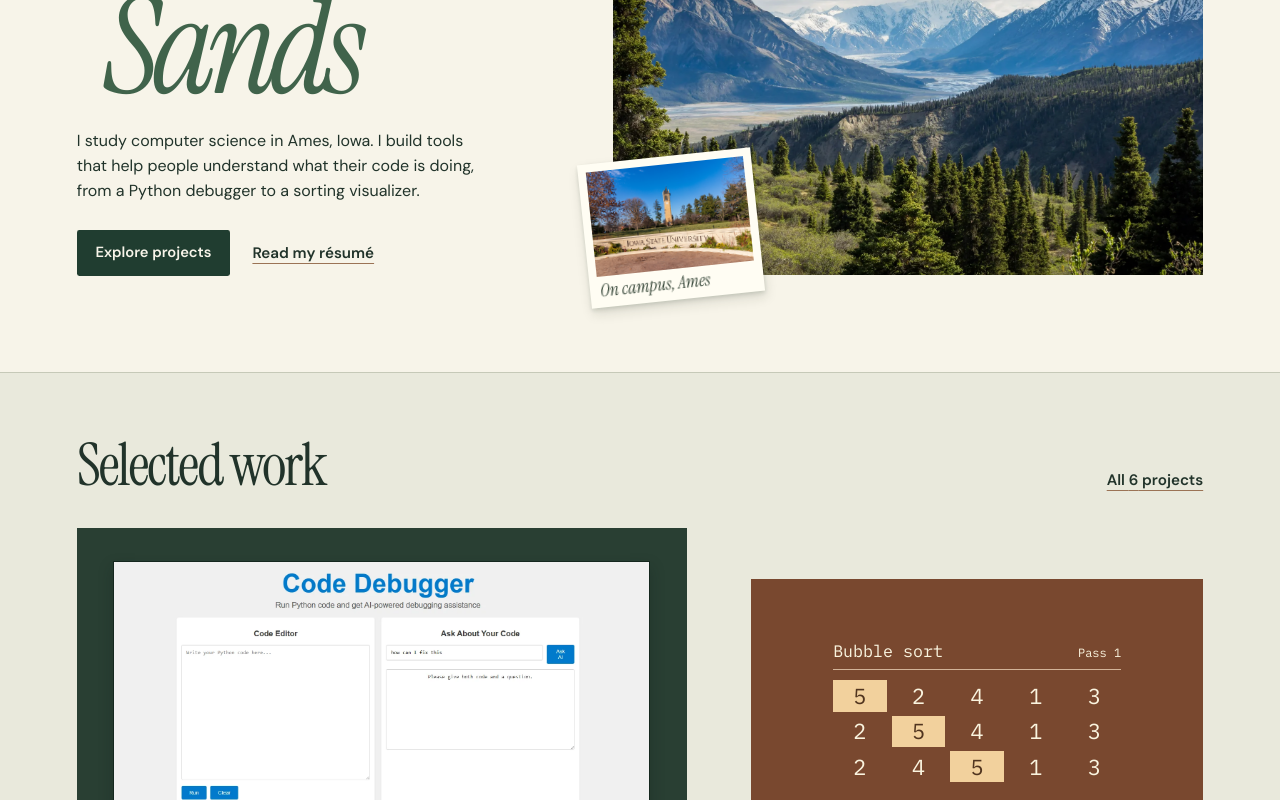
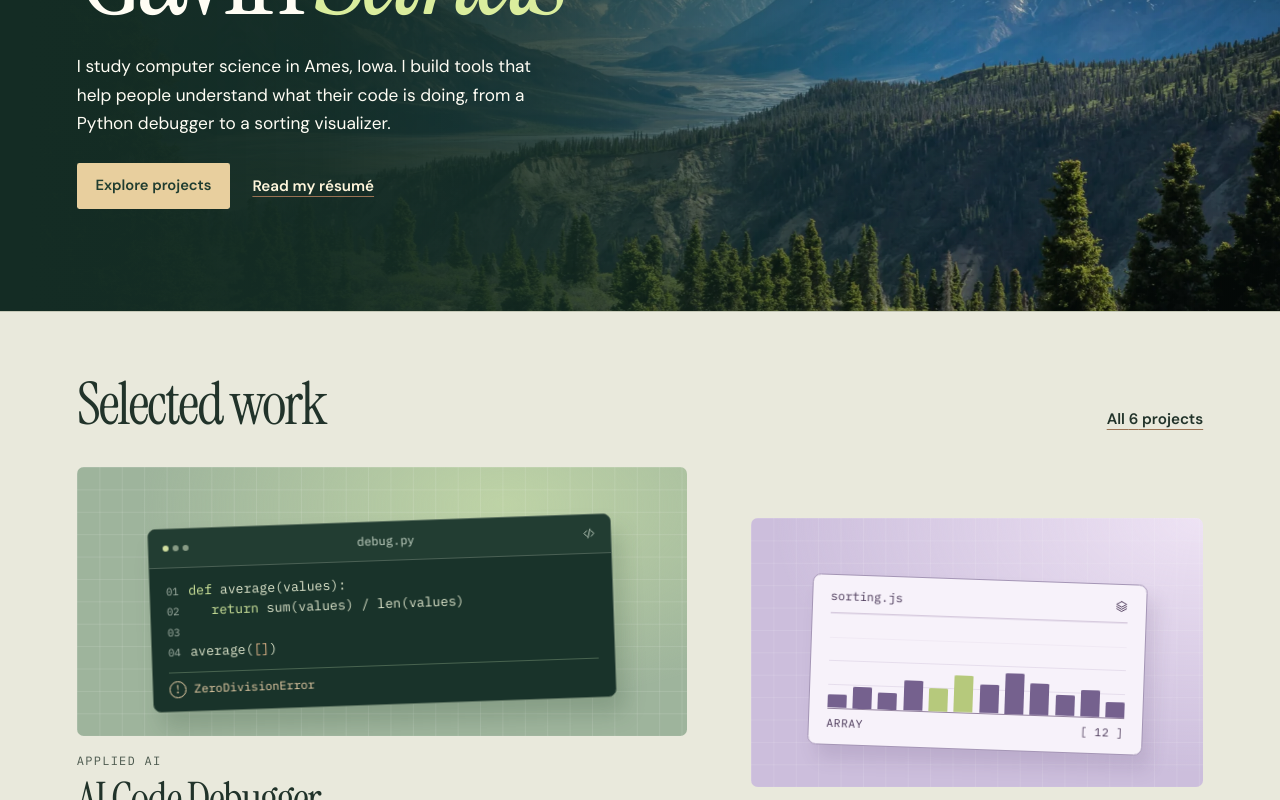
Before and after one commit to gsandss/Portfolio, a React (Vite) app: page / in a window 1280 px wide. Shown: the part 300-1100 px from the top of the page. Built offline with nearby package versions, Linux system fonts and the light colour scheme.

Commit message:
Restore blended mountain backdrop and scroll-linked project motion

```diff
--- a/src/App.css
+++ b/src/App.css
@@ -1,66 +1,60 @@
-/* Home */
+/* The photograph moves behind a stationary contrast gradient. */
 .hero {
-  display: grid;
-  grid-template-columns: minmax(0, 0.92fr) minmax(0, 1.2fr);
-  gap: clamp(3rem, 6.6vw, 7.5rem);
-  align-items: center;
-  padding-block: clamp(2.25rem, 4.3vw, 4.6rem) clamp(3.5rem, 6vw, 6.25rem);
+  position: relative;
+  isolation: isolate;
+  overflow: clip;
+  background: #142c24;
+  color: #fffdf4;
 }
 .hero__copy {
-  padding-block: 0.5rem;
+  padding-block: clamp(4rem, 8vw, 8rem);
 }
-.hero h1 {
-  margin: clamp(1rem, 2vw, 2rem) 0 1.4rem -0.045em;
-  font-size: clamp(6.4rem, 10.5vw, 10rem);
-  line-height: 0.78;
-  letter-spacing: -0.06em;
-}
-.hero h1 em {
-  display: block;
-  color: #40634b;
-  font-weight: 400;
-  padding-left: 0.24em;
-  padding-bottom: 0.04em;
-}
-.hero__intro {
-  max-width: 26rem;
-  color: var(--ink);
-  text-wrap: pretty;
-  font-size: clamp(1rem, 1.25vw, 1.18rem);
-  line-height: 1.57;
-}
-.hero .actions {
-  align-items: center;
-  gap: 1.4rem;
-  margin-top: 1.65rem;
-}
-.hero__photos {
-  position: relative;
-  padding-bottom: 1.25rem;
-}
-.hero__landscape {
-  display: block;
-  overflow: hidden;
-  background: #a3aea1;
-  aspect-ratio: 1.32;
+.hero__landscape,
+.hero::after {
+  position: absolute;
+  inset: 0;
+  z-index: -1;
+  pointer-events: none;
 }
 .hero__landscape img {
   width: 100%;
   height: 100%;
   object-fit: cover;
-  object-position: 53% 51%;
+  object-position: center 52%;
+}
+.hero::after {
+  content: '';
+  background: linear-gradient(90deg, #142c24 2%, #142c24f5 25%, #142c24ce 43%, #142c2430 75%);
+}
+.hero .label,
+.hero .journal-link {
+  color: #fff6dc;
+}
+.hero h1 {
+  font-size: clamp(5rem, 10vw, 9.7rem);
+  line-height: 0.97;
+  letter-spacing: -0.05em;
+  margin: 1rem 0 1.2rem;
+}
+.hero h1 em {
+  color: #daed9d;
+  font-weight: 400;
+}
+.hero__intro {
+  max-width: 29rem;
+  font-size: clamp(1rem, 1.35vw, 1.2rem);
+}
+.hero .actions {
+  margin-top: 1.6rem;
+  align-items: center;
+  gap: 1.4rem;
 }
 .campus-print {
-  position: absolute;
-  bottom: -0.25rem;
-  left: -5%;
-  width: clamp(7.8rem, 13.6vw, 12.7rem);
-  padding: 0.48rem 0.48rem 0.37rem;
+  width: 9rem;
+  padding: 0.4rem;
   background: #fffdf3;
-  transform: rotate(-6deg);
-  box-shadow:
-    0 2px 4px #243b2b26,
-    1px 6px 11px #202b1820;
+  transform: rotate(-4deg);
+  margin-bottom: 1.8rem;
 }
 .campus-print img {
   width: 100%;
@@ -68,8 +62,7 @@
 }
 .campus-print figcaption {
   color: #39493b;
-  padding: 0.38rem 0.15rem 0.05rem;
-  font: italic 1.1rem/1 var(--serif);
+  font: italic 1rem/1.4 var(--serif);
 }
 .work-section {
   border-block-start: 1px solid var(--line);
@@ -99,55 +92,151 @@
 .art {
   display: grid;
   place-items: center;
+  height: clamp(13rem, 21vw, 21rem);
+  border-radius: 0.42rem;
+  overflow: hidden;
+  position: relative;
+  isolation: isolate;
+}
+.art::before {
+  content: '';
+  position: absolute;
+  inset: 0;
+  pointer-events: none;
+  z-index: -1;
+  background-image:
+    linear-gradient(#fff4 1px, transparent 1px), linear-gradient(90deg, #fff4 1px, transparent 1px);
+  background-size: 1.4rem 1.4rem;
+  opacity: 0.45;
+}
+.art--debug {
+  background: radial-gradient(ellipse at 70% 14%, #bed3a6, transparent 60%), #9eb49c;
+}
+.art--sort {
+  background: radial-gradient(ellipse at top right, #eee3f4, transparent 67%), #ccbedc;
+}
+.editor-art,
+.sort-art {
+  width: 76%;
+  border-radius: 0.52rem;
+  font: 0.75rem/1.55 var(--mono);
+  transition: transform 0.3s cubic-bezier(0.2, 0.7, 0.3, 1);
+}
+.editor-art {
+  color: #e2e9cf;
+  border: 1px solid #59705e;
+  background: #19332a;
+  box-shadow: 0.5rem 1rem 1.4rem #26452b33;
+  transform: rotate(-2deg);
   overflow: hidden;
 }
-.art--debug {
-  aspect-ratio: 1.83;
-  padding: 0 6%;
-  background: #293f33;
+.editor-bar,
+.sort-art__title,
+.sort-baseline {
+  display: flex;
+  align-items: center;
+  justify-content: space-between;
 }
-.art--debug img {
-  width: 100%;
-  height: auto;
-  border: 1px solid #15271e;
-  box-shadow: 0 0.4rem 0.85rem #111e1b4d;
+.editor-bar {
+  padding: 0.6rem 0.9rem;
+  border-bottom: 1px solid #4a6054;
+  color: #cbdacb;
+  background: #223d32;
 }
-.art--sort {
-  color: #faf4df;
-  background: #79482f;
-  aspect-ratio: 1.7;
-  padding: 6% 12%;
+.window-dots {
+  display: flex;
+  gap: 0.24rem;
 }
-.sort-proof {
-  width: min(100%, 18rem);
-  font-family: var(--mono);
+.window-dots i {
+  width: 0.38rem;
+  height: 0.38rem;
+  border-radius: 50%;
+  background: #889b85;
 }
-.sort-proof__heading {
+.window-dots i:first-child {
+  background: #d1de9f;
+}
+.code-sample {
+  padding: 0.75rem 1rem 0.35rem;
+  white-space: nowrap;
+  font-size: clamp(0.67rem, 1.03vw, 0.94rem);
+}
+.code-sample span {
+  display: inline-block;
+  width: 2.1em;
+  color: #a5b4a8;
+  font-size: 0.8em;
+}
+.code-sample b {
+  color: #d6eca0;
+  font-weight: 500;
+}
+.code-sample .indent {
+  padding-left: 1.7em;
+}
+.code-sample em {
+  color: #f1bf91;
+  font-style: normal;
+}
+.traceback {
   display: flex;
-  justify-content: space-between;
-  align-items: baseline;
-  border-bottom: 1px solid #d2b398;
-  padding-bottom: 0.45rem;
-  margin-bottom: 0.5rem;
-  font-size: clamp(0.84rem, 1.3vw, 1.1rem);
+  align-items: center;
+  gap: 0.5rem;
+  margin: 0.3rem 1rem 0.8rem;
+  padding-top: 0.45rem;
+  border-top: 1px solid #48634f;
+  font-size: 0.74rem;
+  color: #ecd1a9;
 }
-.sort-proof__heading span {
-  font-size: 0.75rem;
+.traceback i {
+  border: 1px solid;
+  width: 1.05rem;
+  height: 1.05rem;
+  display: grid;
+  place-items: center;
+  border-radius: 50%;
+  line-height: 1;
+  font-style: normal;
 }
-.sort-proof__line {
-  display: grid;
-  grid-template-columns: repeat(5, 1fr);
-  text-align: center;
-  gap: 0.32rem;
-  padding: 0.12rem 0;
+.sort-art {
+  width: 74%;
+  background: #f7f2fa;
+  border: 1px solid #a495b5;
+  padding: 0.75rem 1.1rem;
+  color: #493757;
+  box-shadow: 0.55rem 0.85rem 1.1rem #53416724;
+  transform: rotate(2deg);
 }
-.sort-proof__line span {
-  padding: 0.08em 0.1em;
-  font-size: clamp(0.9rem, 1.7vw, 1.55rem);
+.sort-art__title {
+  padding-bottom: 0.4rem;
+  border-bottom: 1px solid #d7cbde;
 }
-.sort-proof__line .moving {
-  color: #51351f;
-  background: #f2d19d;
+.sort-bars {
+  height: clamp(5rem, 7.5vw, 7.5rem);
+  display: flex;
+  align-items: flex-end;
+  gap: 2.3%;
+  border-bottom: 1px solid #94839f;
+  background: repeating-linear-gradient(0deg, transparent 0 24%, #d7cce088 24.5% 25%);
+}
+.sort-bars i {
+  flex: 1;
+  background: #75618e;
+  border-radius: 2px 2px 0 0;
+}
+.sort-bars i.highlight {
+  background: #b6c97c;
+}
+.sort-baseline {
+  margin-top: 0.35rem;
+  font-size: 0.7rem;
+  letter-spacing: 0.05em;
+}
+.project-card > a:hover .editor-art,
+.project-card > a:hover .sort-art,
+.project-card > a:focus-visible .editor-art,
+.project-card > a:focus-visible .sort-art {
+  transform: translateY(-2px) rotate(0) scale(1.025);
 }
 .project-card__body {
   padding-top: 1.1rem;
@@ -518,19 +607,6 @@
 }
 /* Narrower layouts */
 @media (max-width: 850px) {
-  .hero {
-    gap: 2rem;
-    grid-template-columns: minmax(0, 1fr) minmax(0, 1.02fr);
-  }
-  .hero h1 {
-    font-size: clamp(5.4rem, 12vw, 7rem);
-  }
-  .hero__landscape {
-    aspect-ratio: 0.92;
-  }
-  .hero__photos {
-    margin-bottom: 0.5rem;
-  }
   .skill-grid {
     gap: 1.3rem;
   }
@@ -543,45 +619,17 @@
   }
 }
 @media (max-width: 660px) {
-  .hero {
-    display: block;
-    padding-top: 2.2rem;
-    padding-bottom: 2.6rem;
+  .hero::after {
+    background: linear-gradient(90deg, #142c24ed, #142c24b8 72%, #142c2480);
   }
   .hero__copy {
-    padding: 0;
+    padding-block: 4.2rem;
   }
   .hero h1 {
-    font-size: clamp(4.55rem, 16.4vw, 6.8rem);
-    line-height: 0.99;
-    margin: 0.6rem 0 0.85rem -0.035em;
+    font-size: clamp(4.6rem, 17vw, 6.6rem);
   }
-  .hero h1 em {
-    display: inline;
-    padding: 0;
-    margin-left: 0.07em;
-  }
-  .hero__intro {
-    max-width: 34rem;
-  }
-  .hero .actions {
-    margin-top: 1.05rem;
-  }
-  .hero__photos {
-    margin: 1.65rem 0 0 0.5rem;
-    padding-bottom: 0.9rem;
-  }
-  .hero__landscape {
-    aspect-ratio: 1.79;
-  }
-  .campus-print {
-    left: -0.5rem;
-    width: clamp(6.6rem, 26vw, 9rem);
-    padding: 0.3rem;
-  }
-  .campus-print figcaption {
-    font-size: 0.92rem;
-    padding: 0.25rem 0.12rem 0.06rem;
+  .art {
+    height: clamp(13rem, 54vw, 19rem);
   }
   .section-heading {
     margin-bottom: 1.35rem;
@@ -620,21 +668,56 @@
     min-height: 3rem;
   }
 }
+/* Named view timelines follow their containers in both scroll directions. */
 @supports (animation-timeline: view()) {
   @media screen and (prefers-reduced-motion: no-preference) {
-    .hero__landscape img {
+    .hero {
+      view-timeline-name: --mountain;
+    }
+    .hero__landscape {
       animation: landscape-drift linear both;
-      animation-timeline: view();
+      animation-timeline: --mountain;
       animation-range: exit 0% exit 100%;
+    }
+    .art {
+      view-timeline-name: --artwork;
+    }
+    .editor-art,
+    .sort-art {
+      animation: artwork-drift linear both;
+      animation-timeline: --artwork;
+      animation-range: entry 0% exit 100%;
+    }
+    .sort-bars i {
+      transform-origin: bottom;
+      animation: bars-rise linear both;
+      animation-timeline: --artwork;
+      animation-range: entry 0% cover 65%;
     }
   }
 }
 @keyframes landscape-drift {
   from {
-    transform: scale(1.02);
+    transform: scale(1.03);
   }
   to {
-    transform: translateY(2%) scale(1.08);
+    transform: translateY(16%) scale(1.04);
+  }
+}
+@keyframes artwork-drift {
+  from {
+    translate: 0 7%;
+  }
+  to {
+    translate: 0 -7%;
+  }
+}
+@keyframes bars-rise {
+  from {
+    transform: scaleY(0.46);
+  }
+  to {
+    transform: scaleY(1);
   }
 }
 @media print {
--- a/src/App.tsx
+++ b/src/App.tsx
@@ -10,8 +10,8 @@ import './App.css'
 export default function App() {
   return (
     <>
-      <section className="wrap hero" aria-labelledby="intro-title">
-        <div className="hero__copy">
+      <section className="hero" aria-labelledby="intro-title">
+        <div className="wrap hero__copy">
           <p className="label with-rule">Computer science · Iowa State</p>
           <h1 id="intro-title">
             Gavin <em>Sands</em>
@@ -21,7 +21,7 @@ export default function App() {
             their code is doing, from a Python debugger to a sorting visualizer.
           </p>
           <div className="actions">
-            <a href="#selected-work" className="button button--dark">
+            <a href="#selected-work" className="button button--lime">
               Explore projects
             </a>
             <Link to="/resume" className="journal-link">
@@ -29,7 +29,6 @@ export default function App() {
             </Link>
           </div>
         </div>
-        <div className="hero__photos">
         <picture className="hero__landscape">
           <source media="(max-width: 700px)" srcSet={mountainSmall} />
           <img
@@ -40,16 +39,6 @@ export default function App() {
             fetchPriority="high"
           />
         </picture>
-          <figure className="campus-print">
-            <img
-              src={campus}
-              alt="Iowa State’s campanile framed by autumn trees."
-              width="509"
-              height="339"
-            />
-            <figcaption>On campus, Ames</figcaption>
-          </figure>
-        </div>
       </section>
 
       <section
@@ -76,6 +65,15 @@ export default function App() {
       <section className="campus-section" aria-labelledby="campus-title">
         <div className="wrap campus-section__inner">
           <div data-reveal>
+            <figure className="campus-print">
+              <img
+                src={campus}
+                alt="Iowa State’s campanile framed by autumn trees."
+                width="509"
+                height="339"
+              />
+              <figcaption>On campus, Ames</figcaption>
+            </figure>
             <p className="label">Research &amp; IT</p>
             <h2 id="campus-title">At Iowa State</h2>
             <Link className="journal-link" to="/resume">
--- a/src/components/ProjectArtwork.tsx
+++ b/src/components/ProjectArtwork.tsx
@@ -1,40 +1,63 @@
-import debuggerScreenshot from '../assets/code-debugger.webp'
+import Icon from './Icon'
 
-const sortingSteps = [
-  [5, 2, 4, 1, 3],
-  [2, 5, 4, 1, 3],
-  [2, 4, 5, 1, 3],
-]
+const heights = [30, 51, 39, 68, 54, 84, 65, 94, 73, 47, 61, 36]
 
 export default function ProjectArtwork({ slug }: { slug: string }) {
-  if (slug === 'ai-code-debugger') {
+  if (slug === 'ai-code-debugger')
     return (
-      <div className="art art--debug">
-        <img
-          src={debuggerScreenshot}
-          width="1496"
-          height="745"
-          loading="lazy"
-          alt="The debugger’s code editor and local AI question panel."
-        />
+      <div className="art art--debug" aria-hidden="true">
+        <div className="editor-art">
+          <div className="editor-bar">
+            <span className="window-dots">
+              <i />
+              <i />
+              <i />
+            </span>
+            <span>debug.py</span>
+            <Icon name="code" />
+          </div>
+          <div className="code-sample">
+            <div>
+              <span>01</span>
+              <b>def</b> average(values):
+            </div>
+            <div>
+              <span>02</span>
+              <b className="indent">return</b> sum(values) / len(values)
+            </div>
+            <div>
+              <span>03</span>
+            </div>
+            <div>
+              <span>04</span>average(<em>[]</em>)
+            </div>
+          </div>
+          <div className="traceback">
+            <i>!</i> ZeroDivisionError
+          </div>
+        </div>
       </div>
     )
-  }
   return (
     <div className="art art--sort" aria-hidden="true">
-      <div className="sort-proof">
-        <div className="sort-proof__heading">
-          Bubble sort <span>Pass 1</span>
+      <div className="sort-art">
+        <div className="sort-art__title">
+          <span>sorting.js</span>
+          <Icon name="layers" />
         </div>
-        {sortingSteps.map((values, step) => (
-          <div className="sort-proof__line" key={step}>
-            {values.map((value) => (
-              <span className={value === 5 ? 'moving' : ''} key={value}>
-                {value}
-              </span>
-            ))}
-          </div>
-        ))}
+        <div className="sort-bars">
+          {heights.map((height, index) => (
+            <i
+              key={height}
+              className={index === 4 || index === 5 ? 'highlight' : ''}
+              style={{ height: height + '%' }}
+            />
+          ))}
+        </div>
+        <div className="sort-baseline">
+          <span>ARRAY</span>
+          <span>[ 12 ]</span>
+        </div>
       </div>
     </div>
   )
```
Also changed, not shown: 1 other file (tests, documents, lock files or other folders). Lines whose indentation alone changed are shown as unchanged.
